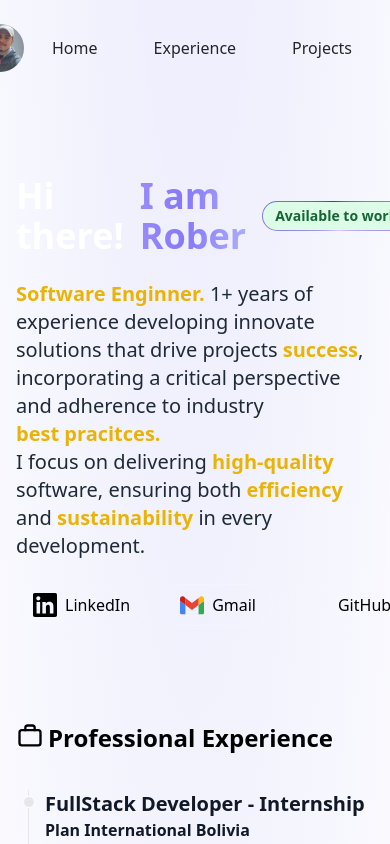
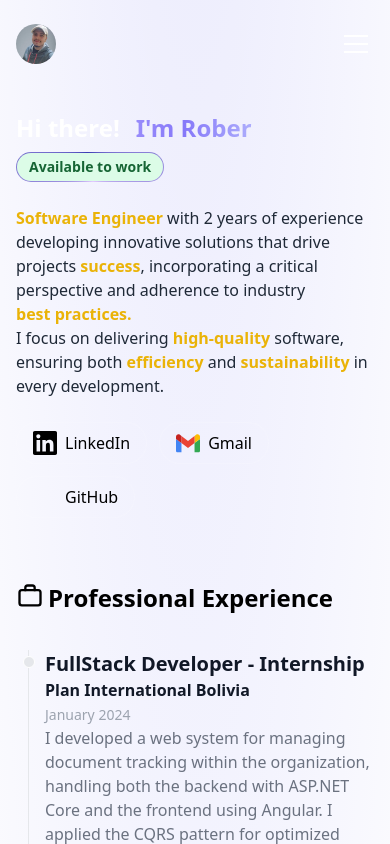
Before and after one commit to skeytor/portfolio, a React (Vite) app: page / in a window 390 px wide. Shown: the top 844 px of the page. Built offline with nearby package versions, Linux system fonts and the light colour scheme; some icons are missing.

Commit message:
refactor layout and improve responsiveness; add CLAUDE.md for project guidance

```diff
--- a/src/App.tsx
+++ b/src/App.tsx
@@ -15,8 +15,8 @@ export const App = () => {
   return (
     <>
       <Header />
-      <main className="px-4">
-        <SectionContainer id="top" className="py-44 pb-24">
+      <main>
+        <SectionContainer id="top" className="py-28 sm:py-44 pb-16 sm:pb-24">
           <Hero />
         </SectionContainer>
         <SectionContainer id="experience">
--- a/src/components/Header.tsx
+++ b/src/components/Header.tsx
@@ -10,37 +10,32 @@ const NAV_ITEMS: NavItem[] = [
   { path: "#experience", title: "Experience" },
   { path: "#projects", title: "Projects" },
   { path: "#about", title: "About" },
-  { path: "#contact", title: "Contact" },
 ];
 
 export const Header = () => {
   const [isScrolled, setIsScrolled] = useState(false);
+  const [menuOpen, setMenuOpen] = useState(false);
 
   useEffect(() => {
     const handleScroll = () => {
-      // Check if the user has scrolled more than 50px
       setIsScrolled(window.scrollY > 50);
     };
+    window.addEventListener("scroll", handleScroll);
+    return () => window.removeEventListener("scroll", handleScroll);
+  }, []);
 
-    window.addEventListener("scroll", handleScroll);
-
-    return () => {
-      window.removeEventListener("scroll", handleScroll);
-    };
-  }, []);
+  const closeMenu = () => setMenuOpen(false);
 
   return (
     <header
-      className={`fixed flex top-0 z-10 w-full py-1 transition-all duration-300
-      ${isScrolled ? "bg-gray-800 bg-opacity-90 shadow-lg backdrop-blur-md" : "mt-5 bg-transparent"}`}
+      className={`fixed top-0 z-20 w-full transition-all duration-300
+      ${isScrolled || menuOpen ? "bg-gray-800 bg-opacity-90 shadow-lg backdrop-blur-md" : "mt-5 bg-transparent"}`}
     >
-      <div className="flex items-center justify-center mx-auto">
-        <img
-          src="profile.webp"
-          className="rounded-full size-12 "
-          alt="Rober"
-        />
-        <nav className="flex flex-row gap-x-10 opacity-85 ml-5">
+      <div className="flex items-center justify-between px-4 py-1 mx-auto max-w-4xl">
+        <img src="profile.webp" className="rounded-full size-10" alt="Rober" />
+
+        {/* Desktop nav */}
+        <nav className="hidden md:flex flex-row gap-x-8 opacity-85">
           {NAV_ITEMS.map((item) => (
             <a
               className="relative block px-2 py-2 text-black transition hover:text-blue-500 dark:text-white dark:hover:text-blue-500"
@@ -51,7 +46,40 @@ export const Header = () => {
             </a>
           ))}
         </nav>
+
+        {/* Hamburger button */}
+        <button
+          className="md:hidden flex flex-col justify-center items-center w-9 h-9 gap-1.5"
+          onClick={() => setMenuOpen((prev) => !prev)}
+          aria-label="Toggle menu"
+        >
+          <span
+            className={`block w-6 h-0.5 bg-white transition-all duration-300 ${menuOpen ? "rotate-45 translate-y-2" : ""}`}
+          />
+          <span
+            className={`block w-6 h-0.5 bg-white transition-all duration-300 ${menuOpen ? "opacity-0" : ""}`}
+          />
+          <span
+            className={`block w-6 h-0.5 bg-white transition-all duration-300 ${menuOpen ? "-rotate-45 -translate-y-2" : ""}`}
+          />
+        </button>
       </div>
+
+      {/* Mobile dropdown */}
+      <nav
+        className={`md:hidden flex flex-col px-4 pb-4 gap-y-2 transition-all duration-300 overflow-hidden ${menuOpen ? "max-h-60 opacity-100" : "max-h-0 opacity-0"}`}
+      >
+        {NAV_ITEMS.map((item) => (
+          <a
+            className="block px-2 py-2 text-white hover:text-blue-400 transition"
+            key={item.path}
+            href={item.path}
+            onClick={closeMenu}
+          >
+            {item.title}
+          </a>
+        ))}
+      </nav>
     </header>
   );
 };
--- a/src/components/SectionContainer.tsx
+++ b/src/components/SectionContainer.tsx
@@ -9,7 +9,7 @@ export const SectionContainer = ({ children, id, className }: Props) => {
   return (
     <section
       id={id}
-      className={`scroll-m-20 w-full mx-auto container lg:max-w-4xl md:max-w-2xl ${className}`}
+      className={`scroll-m-20 w-full mx-auto px-4 sm:px-6 lg:max-w-4xl md:max-w-2xl ${className}`}
     >
       {children}
     </section>
--- a/src/components/SocialNetworkSection.tsx
+++ b/src/components/SocialNetworkSection.tsx
@@ -29,7 +29,7 @@ const SOCIAL_NETWORKS: SocialNetwork[] = [
 
 export const SocialNetworkSection = () => {
   return (
-    <nav className="flex gap-x-4 mt-6">
+    <nav className="flex flex-wrap gap-3 mt-6">
       {SOCIAL_NETWORKS.map((socialNetwork) => (
         <SocialPill key={socialNetwork.url} url={socialNetwork.url}>
           {socialNetwork.icon} {socialNetwork.label}
--- a/src/pages/Hero.tsx
+++ b/src/pages/Hero.tsx
@@ -4,10 +4,10 @@ import { SocialNetworkSection } from "../components/SocialNetworkSection";
 export const Hero = () => {
   return (
     <div className="max-w-xl">
-      <h1 className="text-white text-4xl font-bold flex flex-row gap-x-4">
+      <h1 className="text-white text-2xl sm:text-4xl font-bold flex flex-wrap gap-x-4 gap-y-2">
         Hi there!
         <span className="inline-flex animate-text-gradient bg-gradient-to-r from-[#b2a8fd] via-[#8678f9] to-[#c7d2fe] bg-[200%_auto] bg-clip-text text-transparent">
-          I am Rober
+          I'm Rober
         </span>
         <a
           href="https://www.linkedin.com/in/rober-guerrero/"
@@ -18,11 +18,11 @@ export const Hero = () => {
           <Badge>Available to work</Badge>
         </a>
       </h1>
-      <p className="text-pretty mt-6 text-xl text-gray-800 dark:[&>strong]:text-sky-300 [&>strong]:text-yellow-500 [&>strong]:font-semibold dark:text-gray-300">
-        <strong>Software Enginner.</strong> 1+ years of experience developing
-        innovate solutions that drive projects <strong>success</strong>,
+      <p className="text-pretty mt-6 text-base sm:text-xl text-gray-800 dark:[&>strong]:text-sky-300 [&>strong]:text-yellow-500 [&>strong]:font-semibold dark:text-gray-300">
+        <strong>Software Engineer</strong> with 2 years of experience developing
+        innovative solutions that drive projects <strong>success</strong>,
         incorporating a critical perspective and adherence to industry{" "}
-        <strong>best pracitces.</strong>
+        <strong>best practices.</strong>
         <br />I focus on delivering <strong>high-quality </strong> software,
         ensuring both <strong>efficiency </strong> and{" "}
         <strong>sustainability</strong> in every development.
```
Also changed, not shown: .claude/launch.json (added), 1 other file (tests, documents, lock files or other folders).
